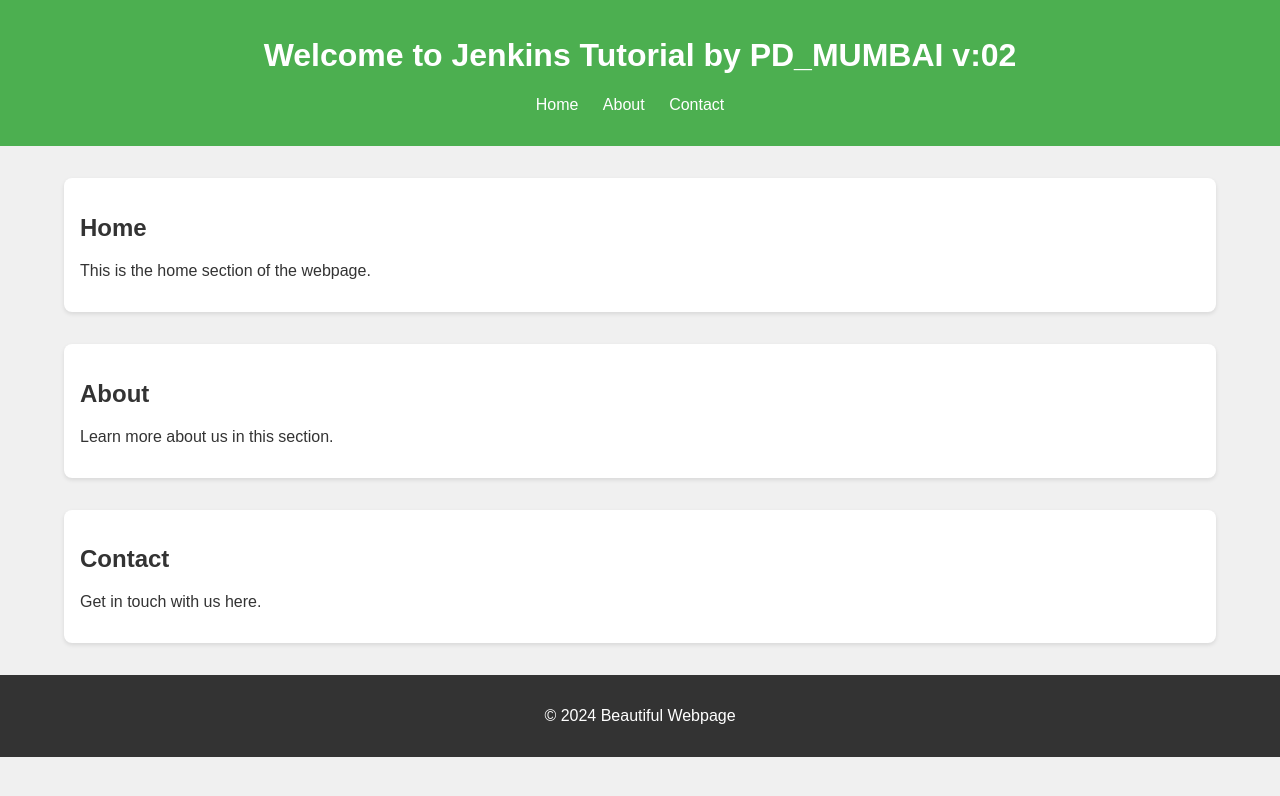
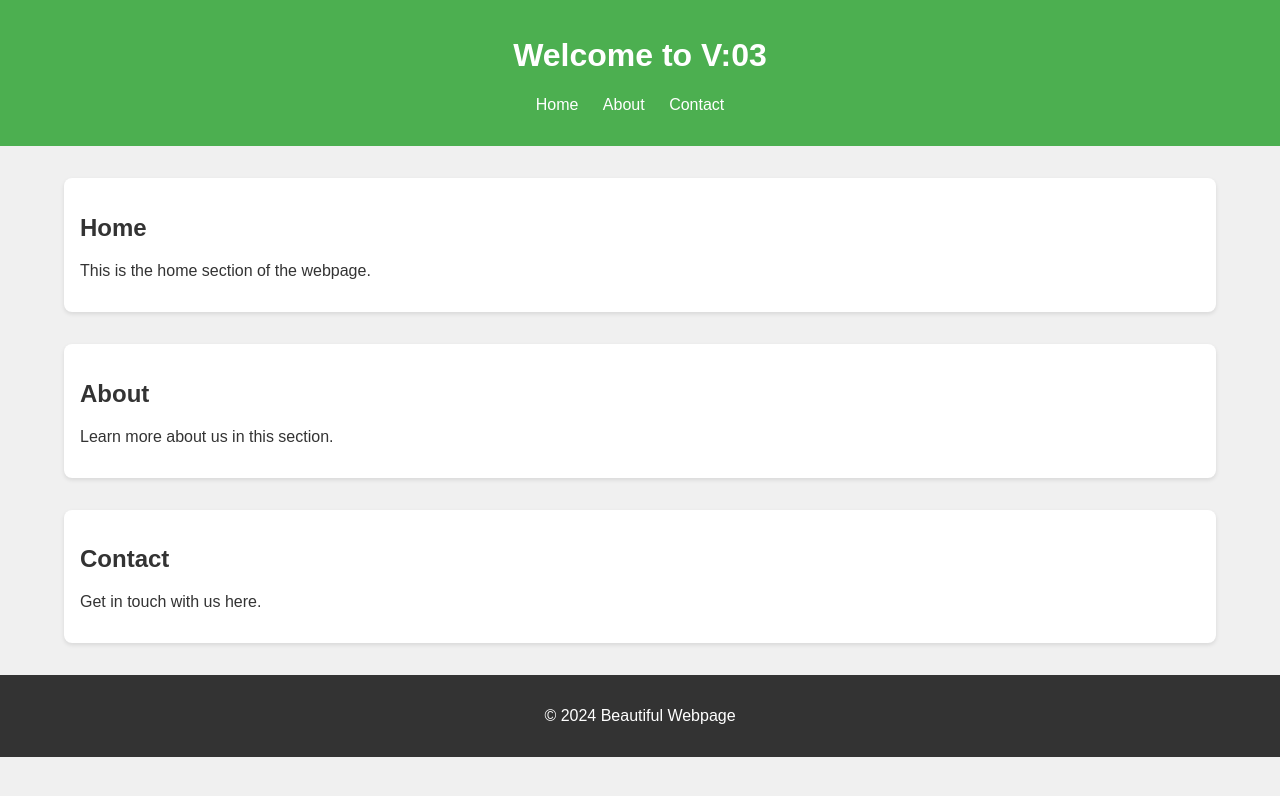
Before and after one commit to rohitjaiswar1994/mygit, a plain HTML site: page index.html in a window 1280 px wide. Drawn offline with Linux system fonts and the light colour scheme.

Commit message:
Update index.html

```diff
--- a/index.html
+++ b/index.html
@@ -1,7 +1,7 @@
 <!DOCTYPE html>
 <html>
 <head>
-    <title>Updat v:02</title>
+    <title>Updat v:03</title>
     <style>
         body {
             font-family: Arial, sans-serif;
@@ -51,7 +51,7 @@
 </head>
 <body>
     <header>
-        <h1>Welcome to Jenkins Tutorial by PD_MUMBAI v:02 </h1>
+        <h1>Welcome to V:03 </h1>
         <nav>
             <ul>
                 <li><a href="#home">Home</a></li>
```
